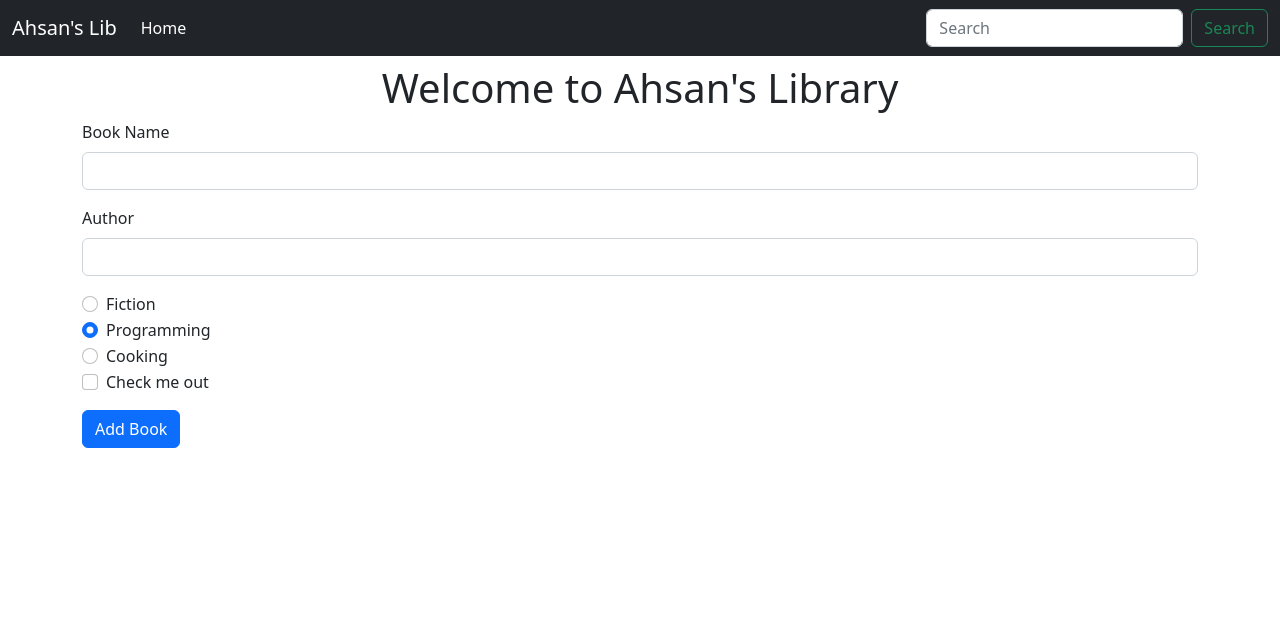
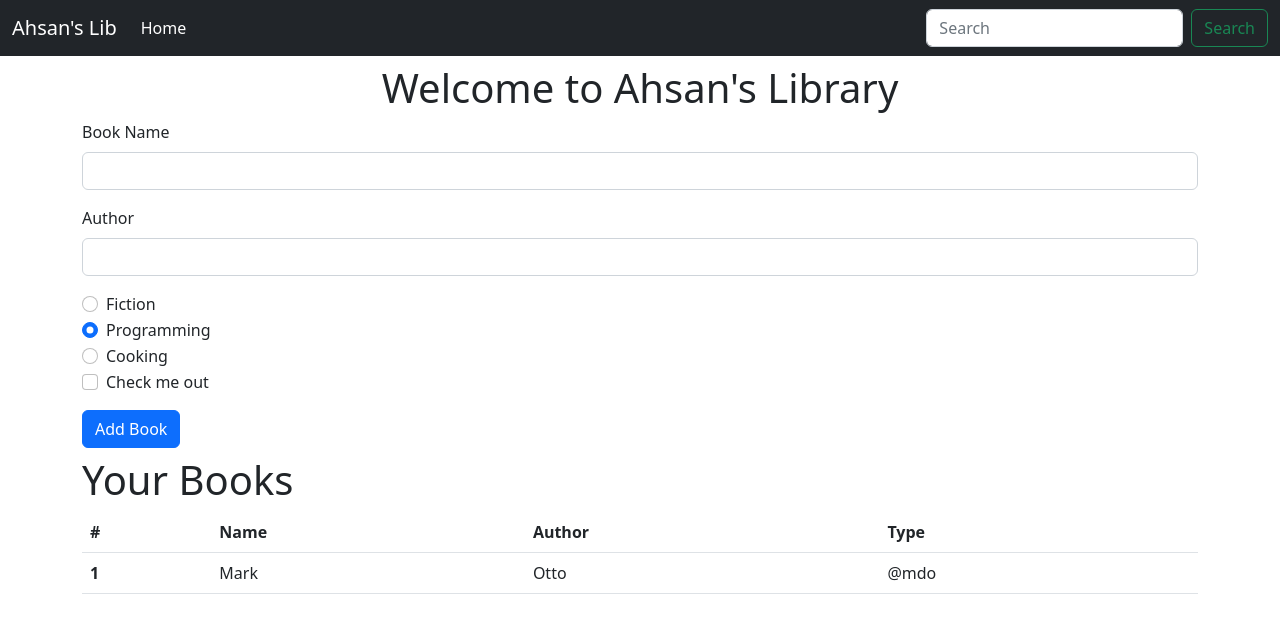
Before and after one commit to Muhammad-Ahtasham/CollegeLibraryWebsite, a plain HTML site: page index.html in a window 1280 px wide. Drawn offline with nearby package versions, Linux system fonts and the light colour scheme.

```diff
--- a/index.html
+++ b/index.html
@@ -1,16 +1,20 @@
 <!doctype html>
 <html lang="en">
+
 <head>
   <meta charset="utf-8">
   <meta name="viewport" content="width=device-width, initial-scale=1">
   <title>Welcome to Ahsan's Library</title>
-    <link href="https://cdn.jsdelivr.net/npm/bootstrap@5.2.0-beta1/dist/css/bootstrap.min.css" rel="stylesheet" integrity="sha384-0evHe/X+R7YkIZDRvuzKMRqM+OrBnVFBL6DOitfPri4tjfHxaWutUpFmBp4vmVor" crossorigin="anonymous">
+  <link href="https://cdn.jsdelivr.net/npm/bootstrap@5.2.0-beta1/dist/css/bootstrap.min.css" rel="stylesheet"
+    integrity="sha384-0evHe/X+R7YkIZDRvuzKMRqM+OrBnVFBL6DOitfPri4tjfHxaWutUpFmBp4vmVor" crossorigin="anonymous">
 </head>
+
 <body>
   <nav class="navbar navbar-expand-lg bg-dark navbar-dark">
     <div class="container-fluid">
       <a class="navbar-brand" href="#">Ahsan's Lib</a>
-          <button class="navbar-toggler" type="button" data-bs-toggle="collapse" data-bs-target="#navbarSupportedContent" aria-controls="navbarSupportedContent" aria-expanded="false" aria-label="Toggle navigation">
+      <button class="navbar-toggler" type="button" data-bs-toggle="collapse" data-bs-target="#navbarSupportedContent"
+        aria-controls="navbarSupportedContent" aria-expanded="false" aria-label="Toggle navigation">
         <span class="navbar-toggler-icon"></span>
       </button>
       <div class="collapse navbar-collapse" id="navbarSupportedContent">
@@ -43,7 +47,8 @@
         </label>
       </div>
       <div class="form-check">
-                <input class="form-check-input" type="radio" name="flexRadioDefault" id="programming" value="programming" checked>
+        <input class="form-check-input" type="radio" name="flexRadioDefault" id="programming" value="programming"
+          checked>
         <label class="form-check-label" for="programming">
           Programming
         </label>
@@ -60,7 +65,32 @@
       </div>
       <button type="submit" class="btn btn-primary">Add Book</button>
     </form>
+    <div id="table">
+      <table class="table">
+        <h1 class="my-2">Your Books</h1>
+        <thead>
+          <tr>
+            <th scope="col">#</th>
+            <th scope="col">Name</th>
+            <th scope="col">Author</th>
+            <th scope="col">Type</th>
+          </tr>
+        </thead>
+        <tbody>
+          <tr>
+            <th scope="row">1</th>
+            <td>Mark</td>
+            <td>Otto</td>
+            <td>@mdo</td>
+          </tr>
+        </tbody>
+      </table>
     </div>
-    <script src="https://cdn.jsdelivr.net/npm/bootstrap@5.2.0-beta1/dist/js/bootstrap.bundle.min.js" integrity="sha384-pprn3073KE6tl6bjs2QrFaJGz5/SUsLqktiwsUTF55Jfv3qYSDhgCecCxMW52nD2" crossorigin="anonymous"></script>
+  </div>
+  <script src="index.js"></script>
+  <script src="https://cdn.jsdelivr.net/npm/bootstrap@5.2.0-beta1/dist/js/bootstrap.bundle.min.js"
+    integrity="sha384-pprn3073KE6tl6bjs2QrFaJGz5/SUsLqktiwsUTF55Jfv3qYSDhgCecCxMW52nD2"
+    crossorigin="anonymous"></script>
 </body>
+
 </html>
--- /dev/null
+++ b/index.js
@@ -0,0 +1 @@
+console.log('working')
```
Lines whose indentation alone changed are shown as unchanged.
